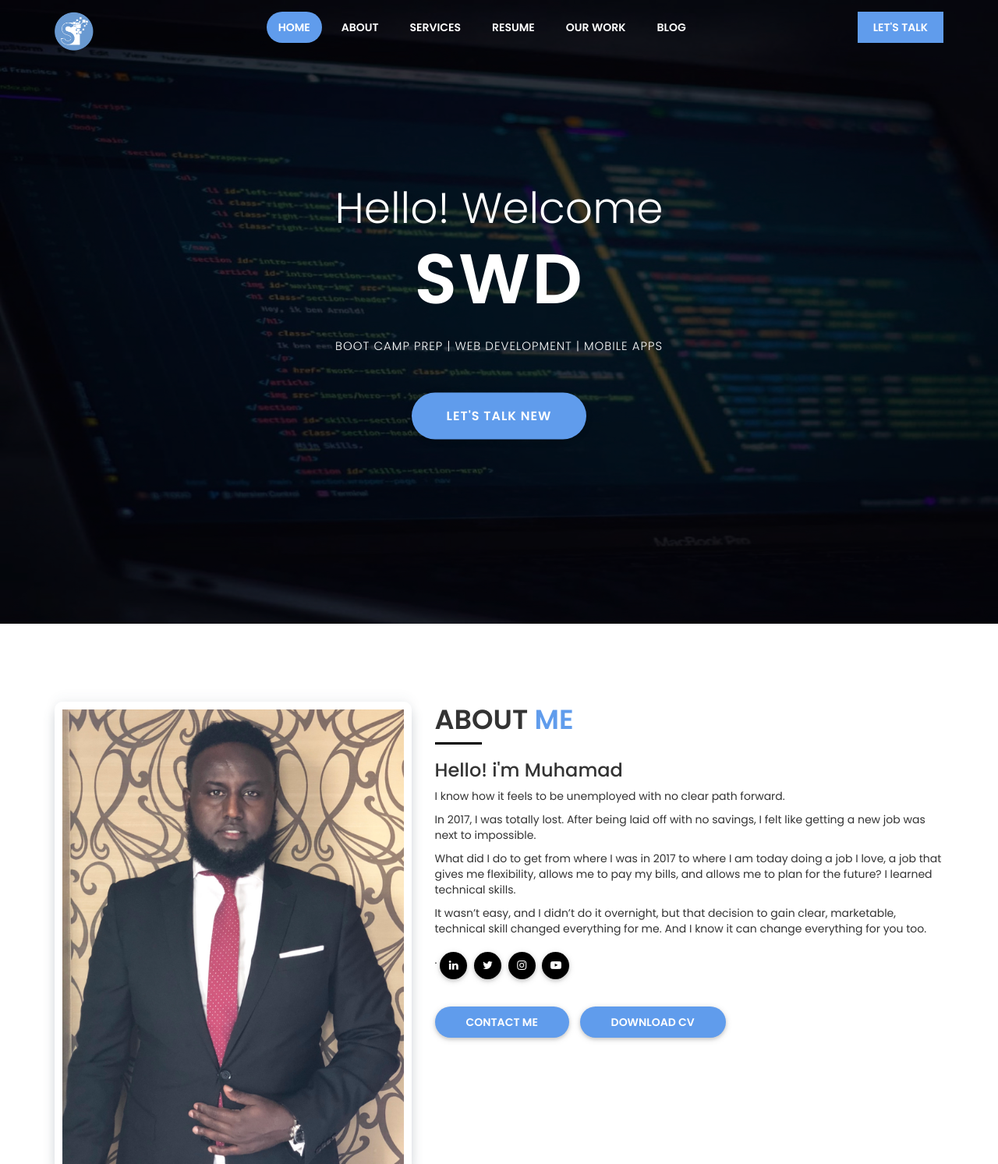
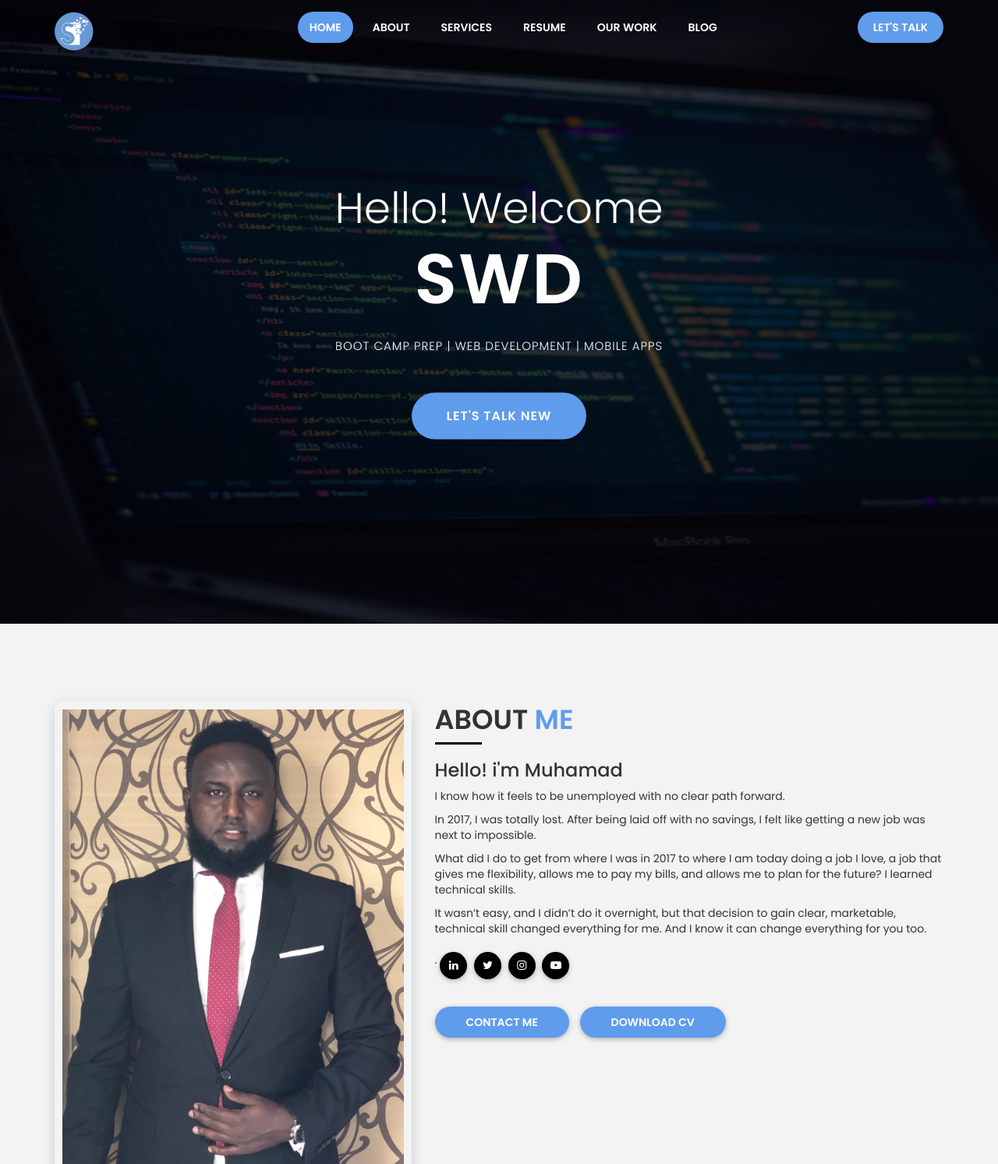
Before and after one commit to SAHIIH/SWD, a plain HTML site: page index.html in a window 1280 px wide. Shown: the top 1493 px of the page at 78% size. Drawn offline with nearby package versions, Linux system fonts and the light colour scheme.

Commit message:
button changed and also about changed to grays color

```diff
--- a/index.html
+++ b/index.html
@@ -136,7 +136,7 @@
 							<li><a href="#resume">Resume</a></li>
 							<li><a href="#our-work">Our Work</a></li>
 							<li><a href="#blog">Blog</a></li>
-							<li class="current-per">
+							<li class="m-btn current-per">
 								<a href="#contact">Let's Talk</a>
 							</li>
 						</ul>
@@ -170,7 +170,7 @@
 		<!-- ========== End Of Home ========== -->
 
 		<!-- ========== About Us ========== -->
-		<section id="about" class="section">
+		<section id="about" class="section grey-bg">
 			<!-- Container -->
 			<div class="container">
 				<div class="row">
--- a/static/css/style.css
+++ b/static/css/style.css
@@ -426,7 +426,7 @@ a.m-btn-01:active {
 }
 
 .current-per {
-	margin-left: 200px;
+	margin-left: 160px;
 	background-color: #609cec;
 }
 .current-per a {
```
Also changed, not shown: 1 other file.
